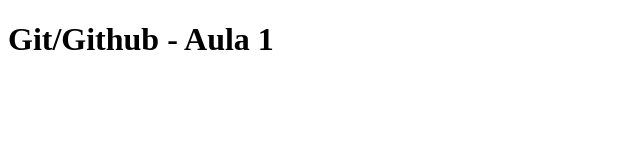
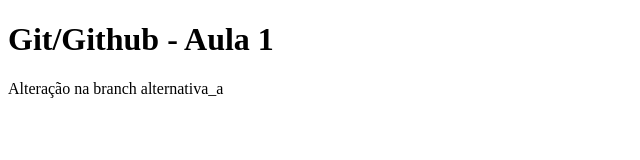
Before and after one commit to gabriel-chagas-albuquerque/git_aula1, a plain HTML site: page index.html in a window 1280 px wide. Shown: the whole page, without its empty margins (0-640 px from the left). Drawn offline with Linux system fonts and the light colour scheme.

Commit message:
Alteração na branch alternativa_a

```diff
--- a/index.html
+++ b/index.html
@@ -7,5 +7,6 @@
 </head>
 <body>
     <h1>Git/Github - Aula 1</h1>
+    <p>Alteração na branch alternativa_a</p>
 </body>
 </html>
```
